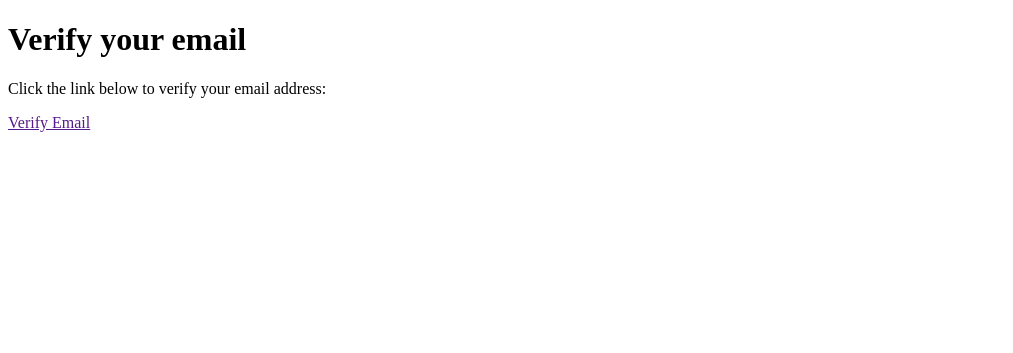
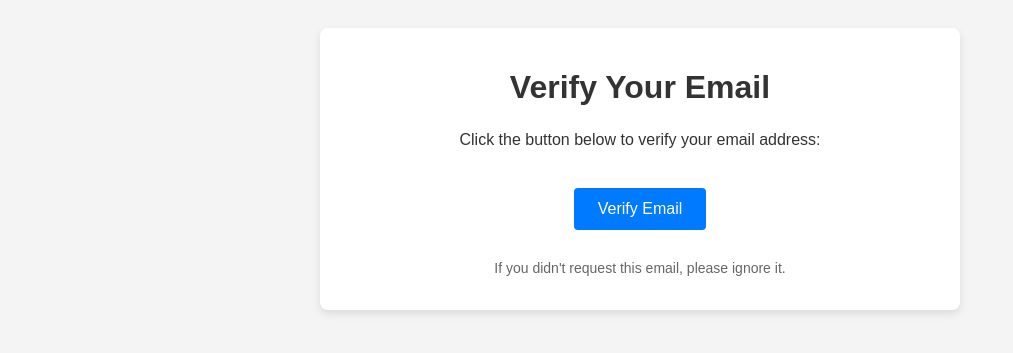
Before and after one commit to techwithtim/BD-AI-Web-Scraper, a Python web app: template backend/api/templates/verification_email.html in a window 1280 px wide. Shown: the top 353 px of the page, without its empty margins (0-1013 px from the left). Run offline with Jinja, Linux system fonts and the light colour scheme; the template is opened without the code that fills it, so the values that code supplies are empty.

Commit message:
fix email template

```diff
--- a/backend/api/templates/verification_email.html
+++ b/backend/api/templates/verification_email.html
@@ -1,8 +1,14 @@
 <!DOCTYPE html>
 <html>
-<body>
-    <h1>Verify your email</h1>
-    <p>Click the link below to verify your email address:</p>
-    <a href="{{ verification_url }}">Verify Email</a>
+<body style="font-family: Arial, sans-serif; background-color: #f4f4f4; padding: 20px; text-align: center; color: #333;">
+    <div style="max-width: 600px; margin: 0 auto; background-color: #ffffff; border-radius: 8px; padding: 20px; box-shadow: 0 4px 8px rgba(0, 0, 0, 0.1);">
+        <h1 style="color: #333;">Verify Your Email</h1>
+        <p style="font-size: 16px; line-height: 1.5;">Click the button below to verify your email address:</p>
+        <a href="{{ verification_url }}"
+           style="display: inline-block; padding: 12px 24px; margin-top: 20px; font-size: 16px; color: #ffffff; background-color: #007bff; border-radius: 4px; text-decoration: none;">
+           Verify Email
+        </a>
+        <p style="margin-top: 30px; font-size: 14px; color: #666;">If you didn't request this email, please ignore it.</p>
+    </div>
 </body>
 </html>
```
